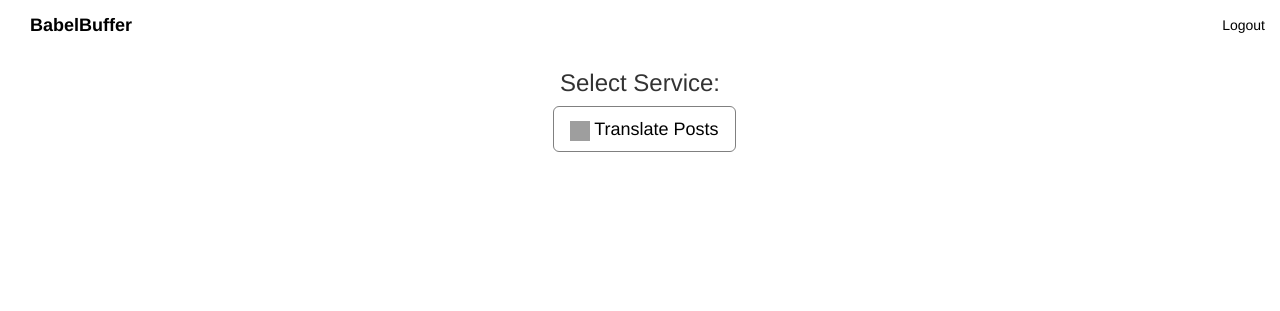
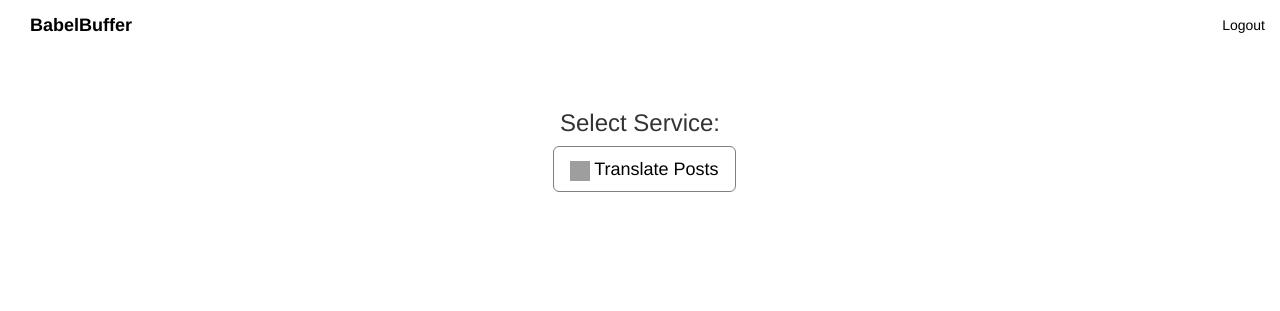
Before and after one commit to kcole16/socialbabel, a Django app: page / in a window 1280 px wide. Shown: the top 311 px of the page. Run offline with Django 3.2, Linux system fonts and the light colour scheme; the visitor is signed in with stand-in values (Sample User, id 1); some libraries are stand-ins or nearby versions; grey boxes are pictures that could not be loaded.

Commit message:
Update copy

```diff
--- a/templates/core/home.html
+++ b/templates/core/home.html
@@ -3,7 +3,7 @@
 
 {% block content %}
 <div style="text-align:center;">
-    <form method="post" action="{% url 'home'%}" role="form" style="width:175px;margin-left:auto;margin-right:auto;">
+    <form method="post" action="{% url 'home'%}" role="form" style="width:175px;margin-left:auto;margin-right:auto;padding-top:40px;">
         <h3 >Select Service:</h3>
         {% for profile in profiles %}
         <div class="radio" style="text-align:left;">
```
